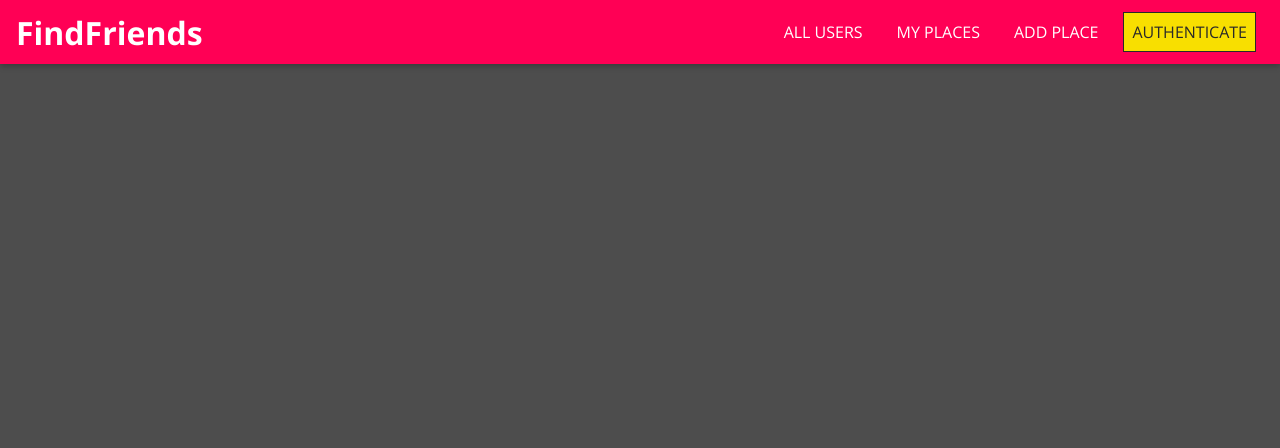
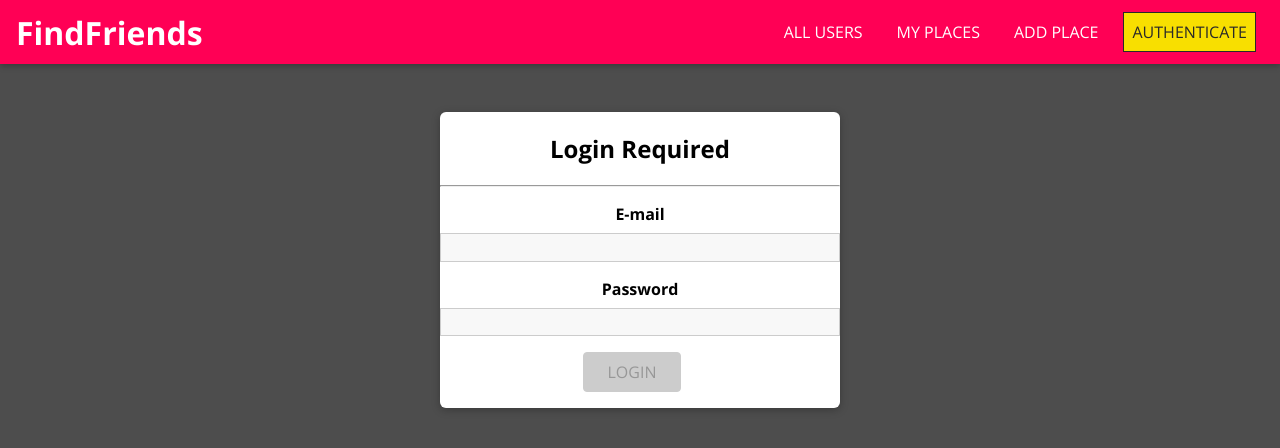
Before and after one commit to rohanrony250/TouristSpace---MERN, a React (Create React App) app: page /auth in a window 1280 px wide. Shown: the top 448 px of the page. Built offline with nearby package versions, Linux system fonts and the light colour scheme.

Commit message:
auth-complete

```diff
--- a/src/App.js
+++ b/src/App.js
@@ -6,7 +6,7 @@ import Users from './pages/Users/Users-Page';
 import UserPlaces from "./pages/Places/UserPlaces"
 import MainNavigation from "./Shared/Components/Navigation/Main-Header/MainNavigation"
 import Editplace from "./pages/Places/EditPlaces";
-
+import Auth from "./pages/Authentication/Auth";
 function App() {
   return (
     <div className="App">
@@ -26,6 +26,9 @@ function App() {
           <Route path = "/places/:placeID">
             <Editplace />
           </Route>
+          <Route path = "/auth" exact>
+            <Auth />
+          </Route>
         </Switch>
       </main>
      </Router>
--- /dev/null
+++ b/src/pages/Authentication/Auth.js
@@ -0,0 +1,61 @@
+import React from "react"
+import Card from "../../Shared/Components/UI-Elements/Card/Card"
+import Input from "../../Shared/Components/FormElements/Input"
+import "./Auth.scss"
+import { VALIDATOR_EMAIL, VALIDATOR_MINLENGTH } from "../../Shared/Util/validators"
+import { useForm } from "../../Shared/Hooks/form-hook"
+import Button from "../../Shared/Components/FormElements/Button"
+
+const Auth = () =>
+{
+    const [formState, inputHandler] = useForm({
+        email: {
+            value: '',
+            isValid: false
+        },
+        password: {
+            value: '',
+            isValid: false
+        },
+    }, false)
+
+    const authSubmitHandler = (event) =>
+    {
+        event.preventDefault()
+        console.log(formState.inputs)
+    }
+    return(
+        <Card className = "authentication">
+            <h2>
+                Login Required
+            </h2>
+            <hr />
+            <form onSubmit = {authSubmitHandler}>
+                <Input
+
+                    element = "input"
+                    id = "email"
+                    type = "email"
+                    label = "E-mail"
+                    validators = {[VALIDATOR_EMAIL()]}
+                    errorText = "Please enter a valid email address...."
+                    onInput = {inputHandler}
+                />
+                <Input
+
+                    element = "input"
+                    id = "password"
+                    type = "password"
+                    label = "Password"
+                    validators = {[VALIDATOR_MINLENGTH(8)]}
+                    errorText = "Please enter a valid password of atleast 8 characters..."
+                    onInput = {inputHandler}
+                />
+                <Button type = "submit" disabled = {!formState.isValid}>LOGIN</Button>
+            </form>
+        </Card>
+    )
+}
+
+
+export default Auth
--- /dev/null
+++ b/src/pages/Authentication/Auth.scss
@@ -0,0 +1,15 @@
+.authentication__header {
+    color: white;
+    text-align: center;
+  }
+
+  .authentication {
+    width: 90%;
+    max-width: 25rem;
+    margin: 7rem auto;
+    text-align: center;
+  }
+
+  .authentication form {
+    margin-bottom: 1rem;
+  }
```
